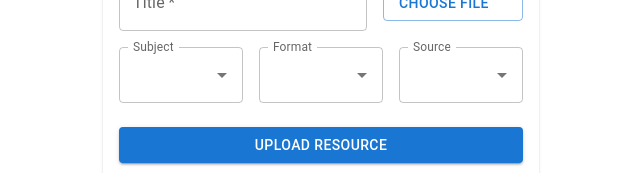
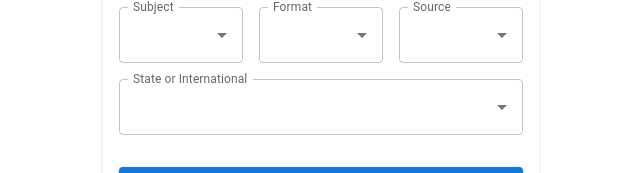
Before and after one commit to hicsail/career-resources-DB, a React (Vite) app in the folder packages/frontend/: page /admin in a window 1280 px wide. Shown: the part 291-464 px from the top of the page, without its empty margins (319-959 px from the left). Built offline with nearby package versions, Linux system fonts and the light colour scheme; no server answers.

Commit message:
feat: add state and country field to upload form

```diff
--- a/packages/frontend/src/components/admin/upload-form.tsx
+++ b/packages/frontend/src/components/admin/upload-form.tsx
@@ -1,4 +1,4 @@
-import React from "react";
+import React, { useEffect } from "react"; // 🟢 CHANGED: import useEffect
 import axios from "axios";
 import {
   Box,
@@ -14,6 +14,8 @@ import { FilterDropdown } from "../filter-dropdown";
 import { subjects } from "../../constants/subjects";
 import { formats } from "../../constants/formats";
 import { sources } from "../../constants/sources";
+import { states } from "../../constants/states";
+import { countries } from "../../constants/countries";
 import { useApiServices } from "../../services/api";
 import { useSnackbar } from "../../contexts/snackbar.context.tsx";
 
@@ -27,6 +29,8 @@ interface FormValues {
   format: string;
   source: string;
   file: File | null;
+  state?: string;
+  country?: string;
 }
 
 const validationSchema = Yup.object({
@@ -34,6 +38,14 @@ const validationSchema = Yup.object({
   subject: Yup.string().required("Subject is required"),
   format: Yup.string().required("Format is required"),
   source: Yup.string().required("Source is required"),
+  state: Yup.string().nullable().optional(),
+  country: Yup.string()
+    .nullable()
+    .when("state", {
+      is: (v: string) => v === "International",
+      then: (s) => s.required("Country is required when International is selected"),
+      otherwise: (s) => s.optional(),
+    }),
   file: Yup.mixed<File>()
     .required("A file is required")
     .test(
@@ -49,6 +61,8 @@ const initialValues: FormValues = {
   format: "",
   source: "",
   file: null,
+  state: "",
+  country: "",
 };
 
 export const UploadForm: React.FC<UploadFormProps> = ({ fetchMetadata }) => {
@@ -66,12 +80,17 @@ export const UploadForm: React.FC<UploadFormProps> = ({ fetchMetadata }) => {
     setSubmitting(true);
 
     try {
+      const location =
+        values.state === "International" ? values.country : values.state || "";
+
       await uploadFile(values.file, {
         title: values.title,
         subject: values.subject,
         format: values.format,
         source: values.source,
+        location,
       });
+
       resetForm();
       push({ message: "File uploaded successfully!", type: "success" });
       fetchMetadata();
@@ -95,7 +114,18 @@ export const UploadForm: React.FC<UploadFormProps> = ({ fetchMetadata }) => {
           validationSchema={validationSchema}
           onSubmit={handleSubmit}
         >
-          {(formik: FormikProps<FormValues>) => (
+          {(formik: FormikProps<FormValues>) => {
+            // compute isInternational from current formik values
+            const isInternational = formik.values.state === "International";
+
+            // clear country when not International
+            useEffect(() => {
+              if (!isInternational && formik.values.country) {
+                formik.setFieldValue("country", "");
+              }
+            }, [isInternational]); // eslint-disable-line react-hooks/exhaustive-deps
+
+            return (
               <Form>
                 {/* Row 1: Title + Choose File */}
                 <Box sx={{ display: "flex", gap: 2, alignItems: "center", mb: 2 }}>
@@ -141,7 +171,7 @@ export const UploadForm: React.FC<UploadFormProps> = ({ fetchMetadata }) => {
 
                 {formik.touched.file && formik.errors.file && (
                   <Box sx={{ color: "error.main", mb: 2, fontSize: "0.75rem" }}>
-                  {formik.errors.file}
+                    {formik.errors.file as any}
                   </Box>
                 )}
 
@@ -152,7 +182,38 @@ export const UploadForm: React.FC<UploadFormProps> = ({ fetchMetadata }) => {
                   <FilterDropdown label="Source" name="source" options={sources} formik={formik} />
                 </Box>
 
-              {/* Row 3: Upload Button */}
+                {/* Row 3: Location filters */}
+                <Box
+                  display="flex"
+                  flexDirection={{ xs: "column", sm: "row" }}
+                  gap={3}
+                  mb={3}
+                >
+                  <FilterDropdown
+                    label="State or International"
+                    name="state"
+                    options={[...states, "International"]}
+                    formik={formik}
+                    multiple={false}
+                    onChange={(event: React.ChangeEvent<{ value: unknown }>) => {
+                      const selected = event.target.value as string;
+                      formik.setFieldValue("state", selected);
+                    }}
+                  />
+
+                  {/* Only show Country when International is selected */}
+                  {isInternational && (
+                    <FilterDropdown
+                      label="Country"
+                      name="country"
+                      options={countries}
+                      formik={formik}
+                      multiple={false}
+                    />
+                  )}
+                </Box>
+
+                {/* Row 4: Upload Button */}
                 <Button
                   type="submit"
                   variant="contained"
@@ -163,7 +224,8 @@ export const UploadForm: React.FC<UploadFormProps> = ({ fetchMetadata }) => {
                   {formik.isSubmitting ? <CircularProgress size={24} /> : "Upload Resource"}
                 </Button>
               </Form>
-          )}
+            );
+          }}
         </Formik>
       </CardContent>
     </Card>
```
Also changed, not shown: 2 other files (tests, documents, lock files or other folders). Lines whose indentation alone changed are shown as unchanged.
